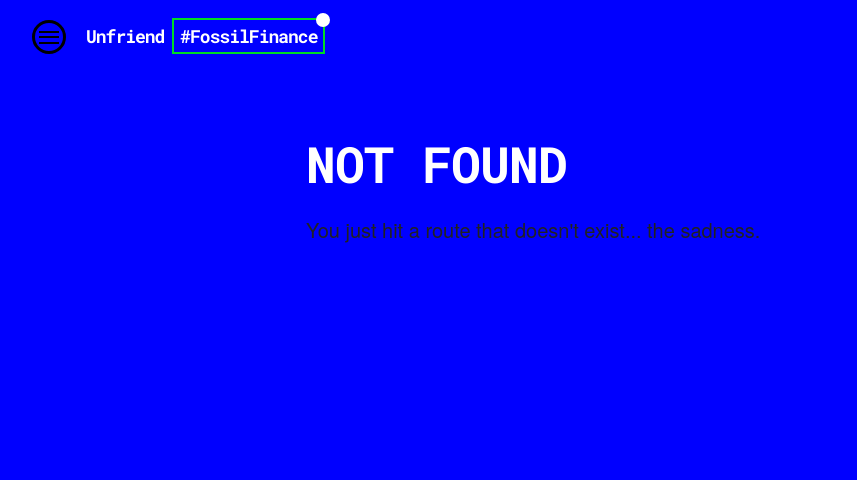
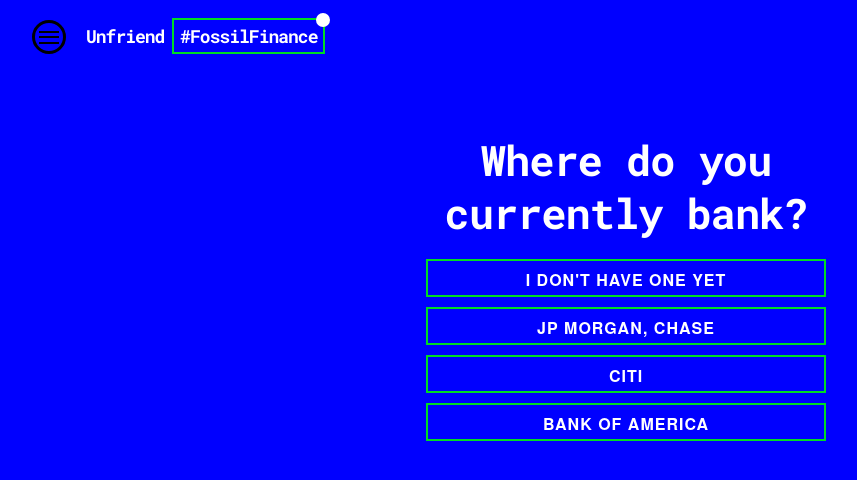
Before and after one commit to earthrise-media/divest, a Gatsby site: page /divest in a window 1280 px wide. Before the commit this address had no page. Shown: the whole page, without its empty margins (14-871 px from the left). Built offline with nearby package versions, Linux system fonts and the light colour scheme; Gatsby itself is replaced by a stand-in of ours.

Commit message:
Add divest steps (#9)
* add first 2 divest steps and reusable title component

* add link from CTA to divest flow

* add Link import

* add more step options

```diff
--- /dev/null
+++ b/src/components/title/index.js
@@ -0,0 +1,7 @@
+import React from "react"
+
+import styles from "./styles.module.css"
+
+export default ({ children }) => {
+  return <h2 className={styles.title}>{children}</h2>
+}
--- /dev/null
+++ b/src/components/title/styles.module.css
@@ -0,0 +1,4 @@
+.title {
+  text-align: center;
+  white-space: pre-line;
+}
--- /dev/null
+++ b/src/pages/divest/index.js
@@ -0,0 +1,80 @@
+import React from "react"
+import SEO from "../../components/seo"
+
+import Layout from "../../components/layout"
+import Button from "../../components/button"
+import Title from "../../components/title"
+import styles from "./styles.module.css"
+
+const STEPS = [
+  {
+    key: "bank",
+    header: "Where do you\ncurrently bank?",
+    options: [
+      { display: "I don't have one yet", value: "no-bank" },
+      { display: "JP Morgan, Chase", value: "jp-chase" },
+      { display: "CITI", value: "citi" },
+      { display: "Bank of America", value: "boa" },
+    ],
+  },
+  {
+    key: "amount",
+    header:
+      "How much money\nwill you have in\nyour checking and\nsavings accounts\nnext year?",
+    options: [
+      { display: "$1,000", value: 1000 },
+      { display: "$7,500", value: 7500 },
+      { display: "$15,000", value: 15000 },
+      { display: "$25,000", value: 25000 },
+    ],
+  },
+]
+
+export default () => {
+  const [stepIndex, setStepIndex] = React.useState(0)
+
+  // store user selections in state in format
+  // {bank: 1, amount: 1000}
+  //
+  // initialize userInfo state using STEPS
+  const [userInfo, setUserInfo] = React.useState(
+    STEPS.reduce((acc, step) => {
+      return { ...acc, [step.key]: null }
+    }, {})
+  )
+
+  console.log(userInfo)
+
+  const step = STEPS[stepIndex]
+
+  return (
+    <Layout>
+      <SEO title="Steps to Divest" />
+      <Title>{step.header}</Title>
+      <div className={styles.optionList}>
+        {step.options.map(option => {
+          return (
+            <Button
+              key={option.value}
+              onClick={() => {
+                const nextUserInfo = { ...userInfo, [step.key]: option.value }
+
+                if (stepIndex < STEPS.length - 1) {
+                  // if we still have more steps to present
+                  setUserInfo(nextUserInfo)
+                  setStepIndex(stepIndex + 1)
+                } else {
+                  // we are done with the flow
+                  // TODO: redirect to results
+                  alert(JSON.stringify(nextUserInfo))
+                }
+              }}
+            >
+              {option.render ? option.render() : option.display}
+            </Button>
+          )
+        })}
+      </div>
+    </Layout>
+  )
+}
--- /dev/null
+++ b/src/pages/divest/styles.module.css
@@ -0,0 +1,7 @@
+.optionList {
+  display: flex;
+  flex-direction: column;
+  align-items: stretch;
+  max-width: 40rem;
+  margin: 0 auto;
+}
--- a/src/pages/home/index.js
+++ b/src/pages/home/index.js
@@ -1,4 +1,5 @@
 import React from "react"
+import { Link } from "gatsby"
 
 import Layout from "../../components/layout"
 import SEO from "../../components/seo"
@@ -19,7 +20,9 @@ const IndexPage = () => (
       src={require("./statement-image.png")}
     />
     <div className={styles.ctaContainer}>
+      <Link to="/divest">
       <Button>measure your impact</Button>
+      </Link>
     </div>
     <div className={styles.ctaContainer}>
       <h6 className={styles.partnership}>IN PARTNERSHIP WITH</h6>
```
